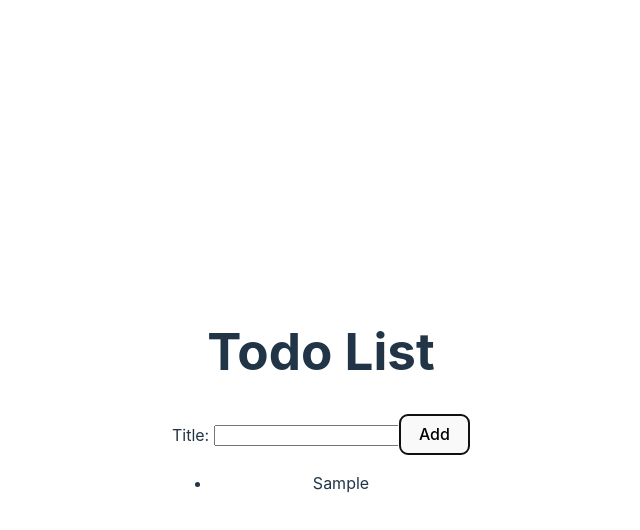
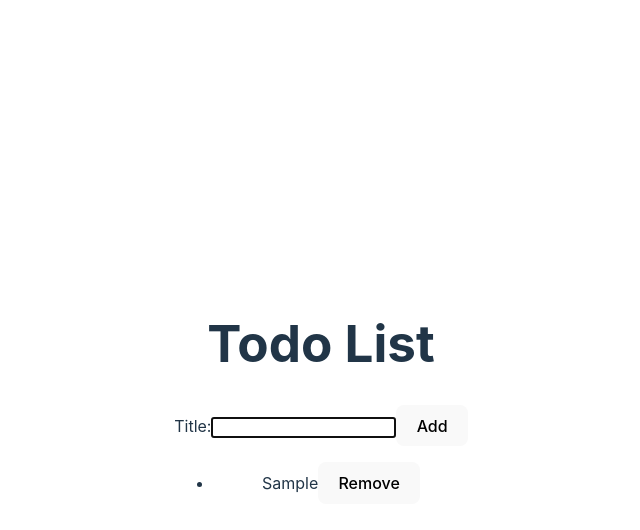
Before and after one commit to AmandaHockmuth/React-Todo, a React (Vite) app: page / in a window 1280 px wide. Both pictures are taken after typing "Sample" into the empty fields and a click on the button "Add". Shown: the top 530 px of the page, without its empty margins (319-959 px from the left). Built offline with nearby package versions, Linux system fonts and the light colour scheme; the HTML template or start-up script is replaced by a standard one.

Commit message:
Create Reusable Input with Label Component, Refactor Input with Label to use Component Composition, Add Auto-Focus to Input, Add Remove Button to List Items

```diff
--- a/src/AddTodoForm.jsx
+++ b/src/AddTodoForm.jsx
@@ -1,4 +1,5 @@
 import { useState } from "react";
+import InputWithLabel from "./InputWithLabel.jsx";
 
 const AddTodoForm = ({ onAddTodo }) => {
   const [todoTitle, setTodoTitle] = useState("");
@@ -14,19 +15,18 @@ const AddTodoForm = ({ onAddTodo }) => {
       title: todoTitle,
       id: Date.now(),
     });
-    console.log(`${todoTitle} added successfully!`);
+    console.log(`${todoTitle} added successfully`);
     setTodoTitle(``);
   }
 
   return (
     <form onSubmit={handleAddTodo}>
-      <label htmlFor="todoTitle">Title: </label>
-      <input
-        name="title"
-        id="todoTitle"
-        value={todoTitle}
-        onChange={handleTitleChange}
-      ></input>
+      <InputWithLabel
+        todoTitle={todoTitle}
+        handleTitleChange={handleTitleChange}
+      >
+        Title:
+      </InputWithLabel>
       <button type="submit">Add</button>
     </form>
   );
--- a/src/App.jsx
+++ b/src/App.jsx
@@ -18,6 +18,11 @@ function useSemiPersistentState() {
 function App() {
   const [todoList, setTodoList] = useSemiPersistentState();
 
+  const removeTodo = (id) => {
+    const filteredList = todoList.filter((todoItem) => todoItem.id !== id);
+    setTodoList(filteredList);
+  };
+
   const addTodo = (newTodo) => {
     setTodoList([...todoList, newTodo]);
   };
@@ -27,7 +32,7 @@ function App() {
       <h1>Todo List</h1>
       <AddTodoForm onAddTodo={addTodo} />
       <p>{}</p>
-      <TodoList onTodoList={todoList} />
+      <TodoList onTodoList={todoList} onRemoveTodo={removeTodo} />
     </>
   );
 }
--- /dev/null
+++ b/src/InputWithLabel.jsx
@@ -0,0 +1,22 @@
+import React from "react";
+
+const InputWithLabel = (props) => {
+  const inputRef = React.useRef();
+  React.useEffect(() => {
+    inputRef.current.focus();
+  });
+  return (
+    <>
+      <label htmlFor={props.id}>{props.children}</label>
+      <input
+        name="title"
+        id={props.id}
+        value={props.todoTitle}
+        onChange={props.handleTitleChange}
+        ref={inputRef}
+      ></input>
+    </>
+  );
+};
+
+export default InputWithLabel;
--- a/src/TodoList.jsx
+++ b/src/TodoList.jsx
@@ -1,13 +1,16 @@
 import TodoListItem from "./TodoListItem";
 
-const TodoList = (props) => {
+export default function TodoList({ onTodoList, onRemoveTodo }) {
   return (
     <ul>
-      {props.onTodoList.map(function ({ id, title }) {
-        return <TodoListItem key={id} title={title} />;
-      })}
+      {onTodoList.map((item) => (
+        <TodoListItem
+          key={item.id}
+          id={item.id}
+          title={item.title}
+          onRemoveTodo={onRemoveTodo}
+        />
+      ))}
     </ul>
   );
-};
-
-export default TodoList;
+}
--- a/src/TodoListItem.jsx
+++ b/src/TodoListItem.jsx
@@ -1,3 +1,14 @@
-export default function TodoListItem({title}) {
-  return <li>{title}</li>;
+export default function TodoListItem({ title, id, onRemoveTodo }) {
+  const handleRemoveTodo = () => {
+    onRemoveTodo(id);
+    console.log(`${title} removed successfully`);
+  };
+  return (
+    <li>
+      {title}
+      <button type="button" onClick={handleRemoveTodo}>
+        Remove
+      </button>
+    </li>
+  );
 }
```
